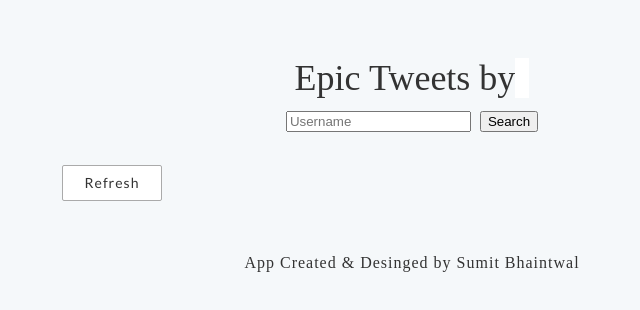
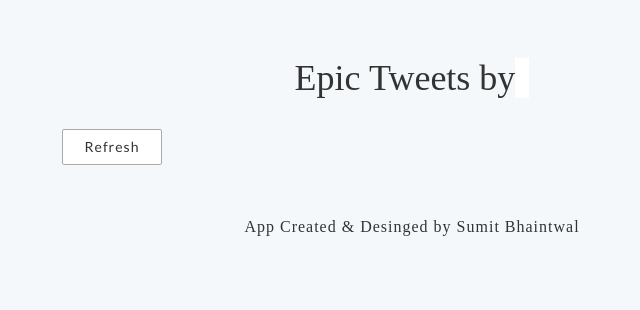
Before and after one commit to sumitbhaintwal/twitter-mean, a website: page public/index.html in a window 1280 px wide. Shown: the whole page, without its empty margins (228-868 px from the left). Drawn offline with Linux system fonts and the light colour scheme; no server answers; a web font is replaced by a local one.

Commit message:
form hide

```diff
--- a/public/templates/home.html
+++ b/public/templates/home.html
@@ -2,10 +2,10 @@
 	<header>
 		<h1>Epic Tweets by
 			<span class="username">{{name}}</span>
-			<form ng-submit="changeUser()">
+			<!-- <form ng-submit="changeUser()">
 				<input type="text" placeholder="Username" ng-model="username">
 				<input type="submit" value="Search">
-			</form>
+			</form> -->
 		</h1>
 		<!-- <p class="edit-hint">(Double Click to edit)</p> -->
 	</header>
```
